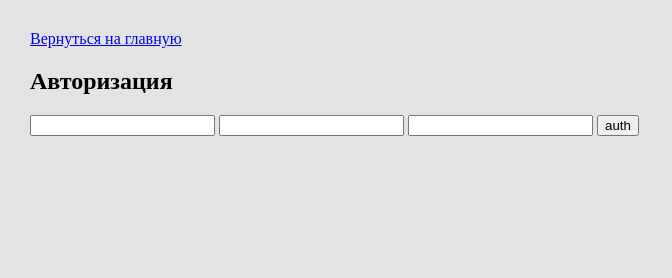
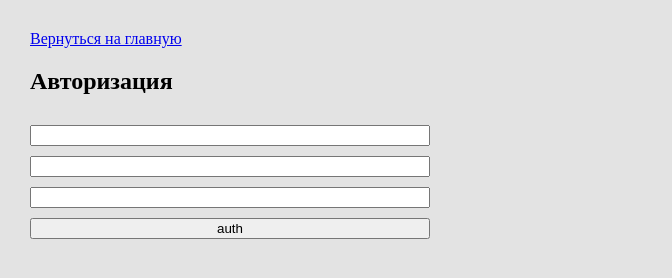
Before and after one commit to X1Ro1/ShopWarcraft, a plain HTML site: page auth.html in a window 1280 px wide. Shown: the whole page, without its empty margins (0-672 px from the left). Drawn offline with Linux system fonts and the light colour scheme.

Commit message:
Слегка изменен дизайн auth

```diff
--- a/CSS/style.css
+++ b/CSS/style.css
@@ -47,3 +47,14 @@ body {
     flex-direction: column;
     gap: 10px;
 }
+
+.auth form {
+    display: flex;
+    flex-direction: column;
+    width: 400px;
+    gap: 10px;
+}
+
+.auth input {
+    height: 5%;
+}
```
